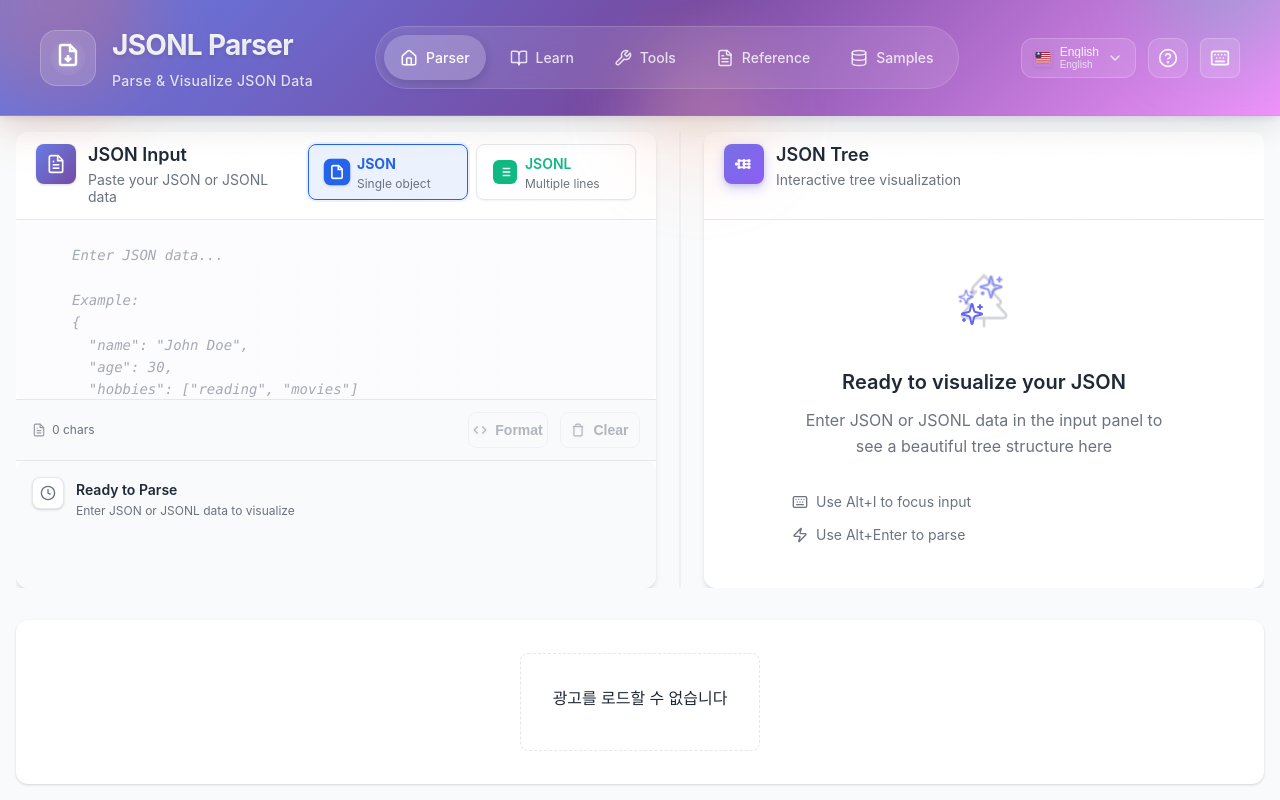
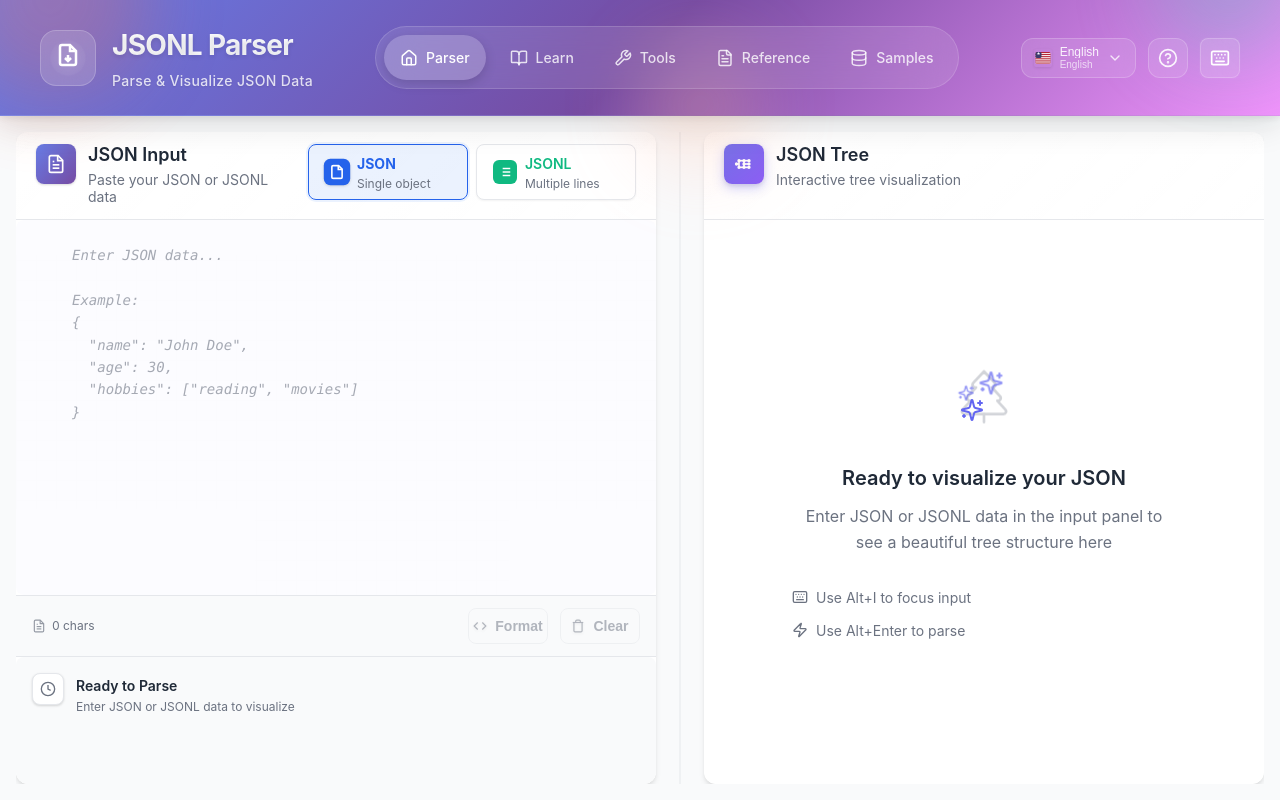
Before and after one commit to lived1024/jsonl-parser, a Vue app: page / in a window 1280 px wide. Built offline with nearby package versions, Linux system fonts and the light colour scheme.

Commit message:
feat:메인 파싱 화면 하단 광고 배너 숨김 처리

```diff
--- a/src/pages/HomePage.vue
+++ b/src/pages/HomePage.vue
@@ -27,13 +27,13 @@
     </div>
 
     <!-- 하단 광고 -->
-    <div class="footer-ad-container">
+    <!-- <div class="footer-ad-container">
       <AdSenseContainer
         ad-slot="footer-banner"
         ad-format="banner"
         class-name="footer-ad"
       />
-    </div>
+    </div> -->
   </DefaultLayout>
 </template>
 
```
